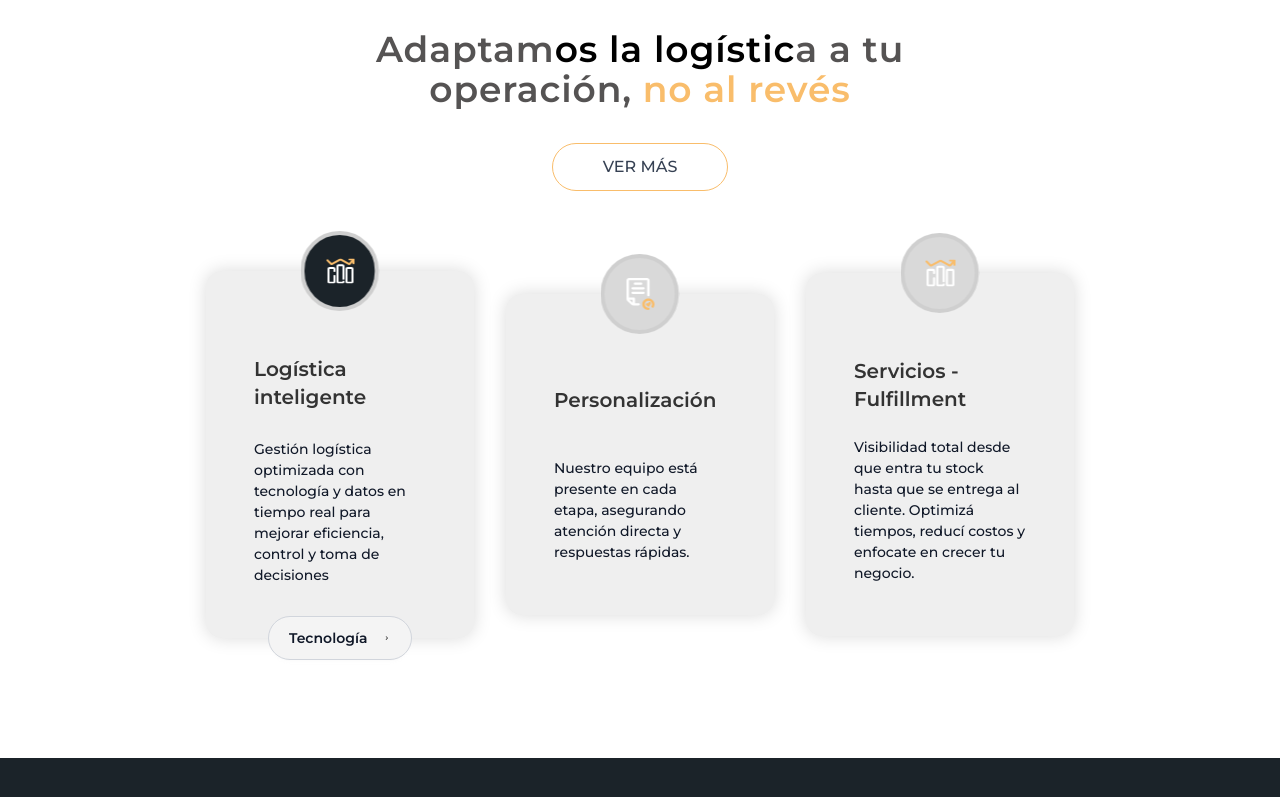
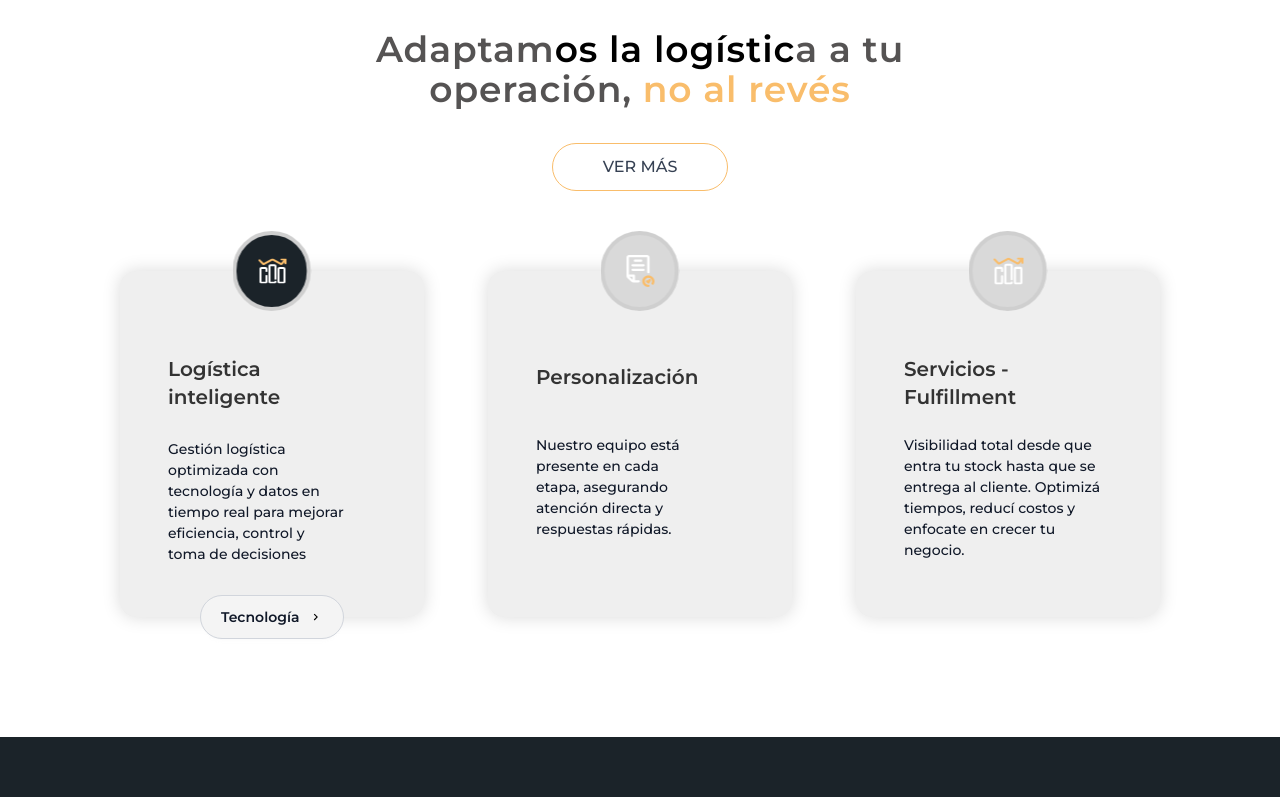
Before and after one commit to gabrieltoloza/picklogweb, a Nuxt app: page / in a window 1280 px wide. Shown: the part 1871-2668 px from the top of the page. Built offline with nearby package versions, Linux system fonts and the light colour scheme.

Commit message:
corrigiendo tarjetas de SloganCompany.vue

```diff
--- a/app/components/Home/SloganCompany.vue
+++ b/app/components/Home/SloganCompany.vue
@@ -1,8 +1,9 @@
 <template>
     <div
         class="min-h-screen bg-base-200 bg-opacity-100 px-2 py-6 sm:px-4 sm:py-10 md:px-8 md:py-14 lg:px-16 lg:py-20 font-montserrat override-bg">
+        <div class="max-w-screen-xl mx-auto w-full px-4">
             <div class="flex flex-col gap-12 sm:gap-16 md:gap-20 p-2 sm:p-6 md:p-10">
-            <!-- Primera sección: Slogan centrado -->
+                <!-- Header / Slogan -->
                 <div class="flex items-center justify-center text-[#555353]">
                     <div class="flex flex-col items-center text-center gap-3 sm:gap-6 max-w-full sm:max-w-2xl">
                         <p class="text-base sm:text-lg font-bold">SOLUCIONES A MEDIDA</p>
@@ -17,12 +18,13 @@
                     </div>
                 </div>
 
-            <!-- Segunda sección: Tarjetas en disposición horizontal -->
-            <div class="flex flex-col md:flex-row gap-5 sm:gap-7 md:gap-8 justify-center items-center">
+                <!-- GRID de tarjetas: centered, max 3 columnas -->
+                <div
+                    class="grid gap-16 sm:gap-20  md:gap-16 grid-cols-1 sm:grid-cols-2 lg:grid-cols-3 justify-center place-items-stretch">
+
                     <!-- Tarjeta 1 -->
                     <div
-                    class="card w-full sm:w-4/5 md:w-1/2 lg:w-1/3 xl:w-1/4 min-h-[200px] sm:min-h-[240px] md:min-h-[260px] lg:min-h-[280px] xl:min-h-[300px] shadow-[0_0_18px_rgba(0,0,0,0.15)] hover:shadow-[0_0_28px_rgba(0,0,0,0.22)] transition-shadow duration-300 rounded-2xl bg-[#efefef] relative flex flex-col z-[1]">
-                    <!-- Icono posicionado en la parte superior central -->
+                        class="card max-w-[360px] w-full min-h-[200px] sm:min-h-[240px] md:min-h-[260px] lg:min-h-[280px] xl:min-h-[300px] shadow-[0_0_18px_rgba(0,0,0,0.15)] hover:shadow-[0_0_28px_rgba(0,0,0,0.22)] transition-shadow duration-300 rounded-2xl bg-[#efefef] relative flex flex-col z-[1]">
                         <div class="absolute left-1/2 top-0 transform -translate-x-1/2 -translate-y-1/2 z-10">
                             <SmartLogisticLogoComplete />
                         </div>
@@ -31,24 +33,24 @@
                             <h2 class="card-title text-wrap text-base sm:text-lg md:text-xl w-24 sm:w-20">Logística
                                 inteligente</h2>
                             <p class="w-full sm:w-[90%] pt-1 sm:pt-2 md:pt-3 text-balance font-medium text-gray-900">
-                            Gestión logística optimizada con tecnología y datos en tiempo real para mejorar eficiencia,
-                            control y toma de decisiones
+                                Gestión logística optimizada con tecnología y datos en tiempo real para mejorar
+                                eficiencia, control y toma de decisiones
                             </p>
                         </div>
-                    <!-- Botón posicionado en la parte inferior central -->
                         <div
                             class="absolute left-1/2 bottom-0 transform -translate-x-1/2 translate-y-1/2 z-10 w-28 sm:w-32 md:w-36 h-9 sm:h-10 md:h-11">
                             <button
                                 class="btn rounded-full w-full h-full px-3 sm:px-4 md:px-5 p-1 sm:p-2 md:p-3 bg-[#f4f4f4] border-gray-300 text-gray-900 hover:bg-[#F9BD6B] hover:text-[#1B2329] transition-all duration-300">
                                 <span>Tecnología</span>
-                            <RightRowSlogan class="ml-1 sm:ml-2 md:ml-2.5" />
+                                <RightRowSlogan class="ml-1" />
                             </button>
                         </div>
                     </div>
 
+
                     <!-- Tarjeta 2 -->
                     <div
-                    class="card w-full sm:w-4/5 md:w-1/2 lg:w-1/3 xl:w-1/4 min-h-[220px] sm:min-h-[260px] md:min-h-[280px] lg:min-h-[300px] xl:min-h-[320px] shadow-[0_0_18px_rgba(0,0,0,0.15)] hover:shadow-[0_0_28px_rgba(0,0,0,0.22)] transition-shadow duration-300 rounded-2xl bg-[#efefef] relative flex flex-col z-[1]">
+                        class="card max-w-[360px] w-full min-h-[200px] sm:min-h-[240px] md:min-h-[260px] lg:min-h-[280px] xl:min-h-[300px] shadow-[0_0_18px_rgba(0,0,0,0.15)] hover:shadow-[0_0_28px_rgba(0,0,0,0.22)] transition-shadow duration-300 rounded-2xl bg-[#efefef] relative flex flex-col z-[1]">
                         <div class="absolute left-1/2 top-0 transform -translate-x-1/2 -translate-y-1/2 z-10">
                             <CustomServiceComplete />
                         </div>
@@ -63,9 +65,10 @@
                         </div>
                     </div>
 
+
                     <!-- Tarjeta 3 -->
                     <div
-                    class="card w-full sm:w-4/5 md:w-1/2 lg:w-1/3 xl:w-1/4 min-h-[200px] sm:min-h-[240px] md:min-h-[260px] lg:min-h-[280px] xl:min-h-[300px] shadow-[0_0_18px_rgba(0,0,0,0.15)] hover:shadow-[0_0_28px_rgba(0,0,0,0.22)] transition-shadow duration-300 rounded-2xl bg-[#efefef] relative flex flex-col z-[1]">
+                        class="card max-w-[360px] w-full min-h-[200px] sm:min-h-[240px] md:min-h-[260px] lg:min-h-[280px] xl:min-h-[300px] shadow-[0_0_18px_rgba(0,0,0,0.15)] hover:shadow-[0_0_28px_rgba(0,0,0,0.22)] transition-shadow duration-300 rounded-2xl bg-[#efefef] relative flex flex-col z-[1]">
                         <div class="absolute left-1/2 top-0 transform -translate-x-1/2 -translate-y-1/2 z-10">
                             <FullfillmentComplete />
                         </div>
@@ -75,11 +78,11 @@
                                 Fulfillment</h2>
                             <p class="w-full text-start pt-1 sm:pt-2 font-medium text-gray-900">
                                 Visibilidad total desde que entra tu stock hasta que se entrega al cliente. Optimizá
-                            tiempos,
-                            reducí costos y enfocate en crecer tu negocio.
+                                tiempos, reducí costos y enfocate en crecer tu negocio.
                             </p>
                         </div>
                     </div>
+                </div> <!-- /grid -->
             </div>
         </div>
     </div>
```
Lines whose indentation alone changed are shown as unchanged.
